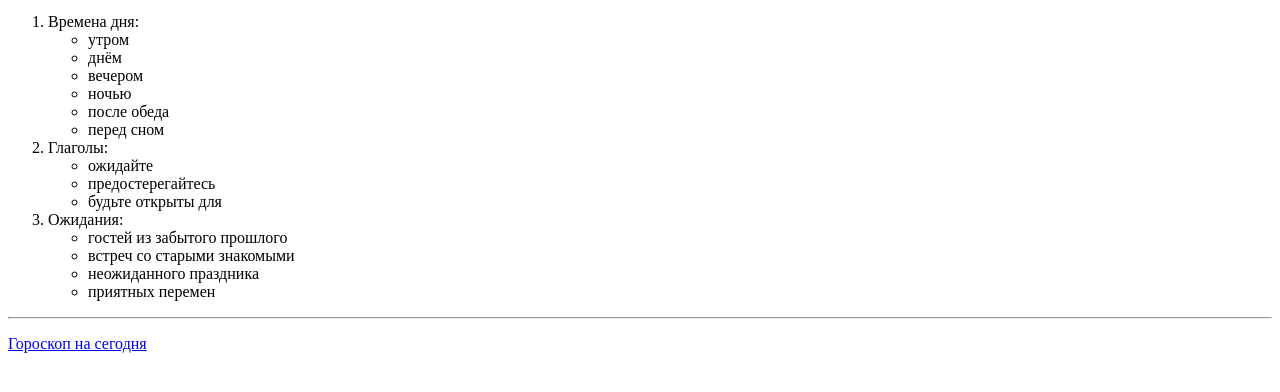
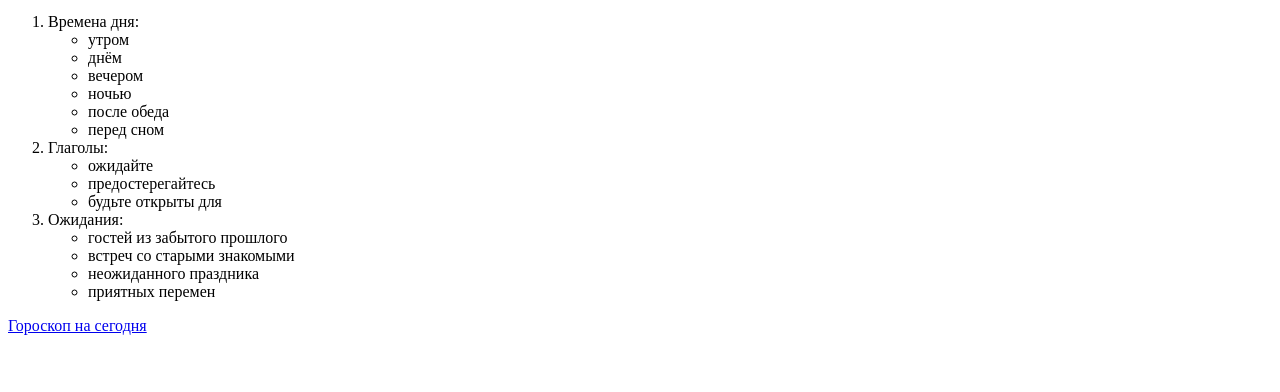
Before and after one commit to kingkiev/horoskope, a plain HTML site: page about.html in a window 1280 px wide. Shown: the part 144-536 px from the top of the page. Drawn offline with Linux system fonts and the light colour scheme.

Commit message:
Add new about.html (del <hr />

```diff
--- a/about.html
+++ b/about.html
@@ -4,4 +4,4 @@
 	</head>
 	<body><h1>О чем все это</h1>
 				<p><img src="img.jpg", width=100, heigth=100 /></p>
-				<ol><li>Времена дня:</li><ul><li>утром</li><li>днём</li><li>вечером</li><li>ночью</li><li>после обеда</li><li>перед сном</li></ul><li>Глаголы:</li><ul><li>ожидайте</li><li>предостерегайтесь</li><li>будьте открыты для</li></ul><li>Ожидания:</li><ul><li>гостей из забытого прошлого</li><li>встреч со старыми знакомыми</li><li>неожиданного праздника</li><li>приятных перемен</li></ul></ol><p><hr /></p><p><a href="index.html">Гороскоп на сегодня</p></body></html>
+				<ol><li>Времена дня:</li><ul><li>утром</li><li>днём</li><li>вечером</li><li>ночью</li><li>после обеда</li><li>перед сном</li></ul><li>Глаголы:</li><ul><li>ожидайте</li><li>предостерегайтесь</li><li>будьте открыты для</li></ul><li>Ожидания:</li><ul><li>гостей из забытого прошлого</li><li>встреч со старыми знакомыми</li><li>неожиданного праздника</li><li>приятных перемен</li></ul></ol><p><a href="index.html">Гороскоп на сегодня</p></body></html>
```
